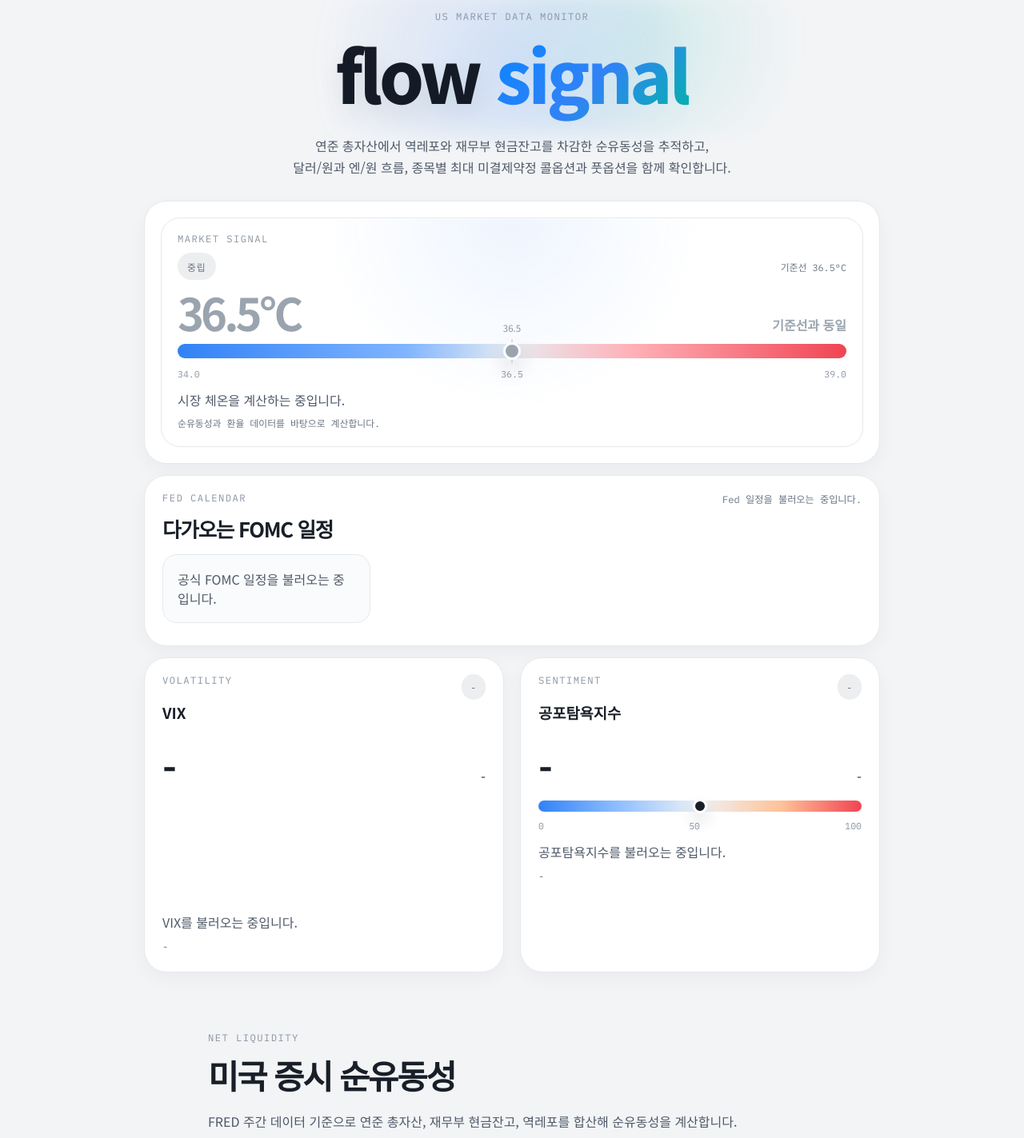
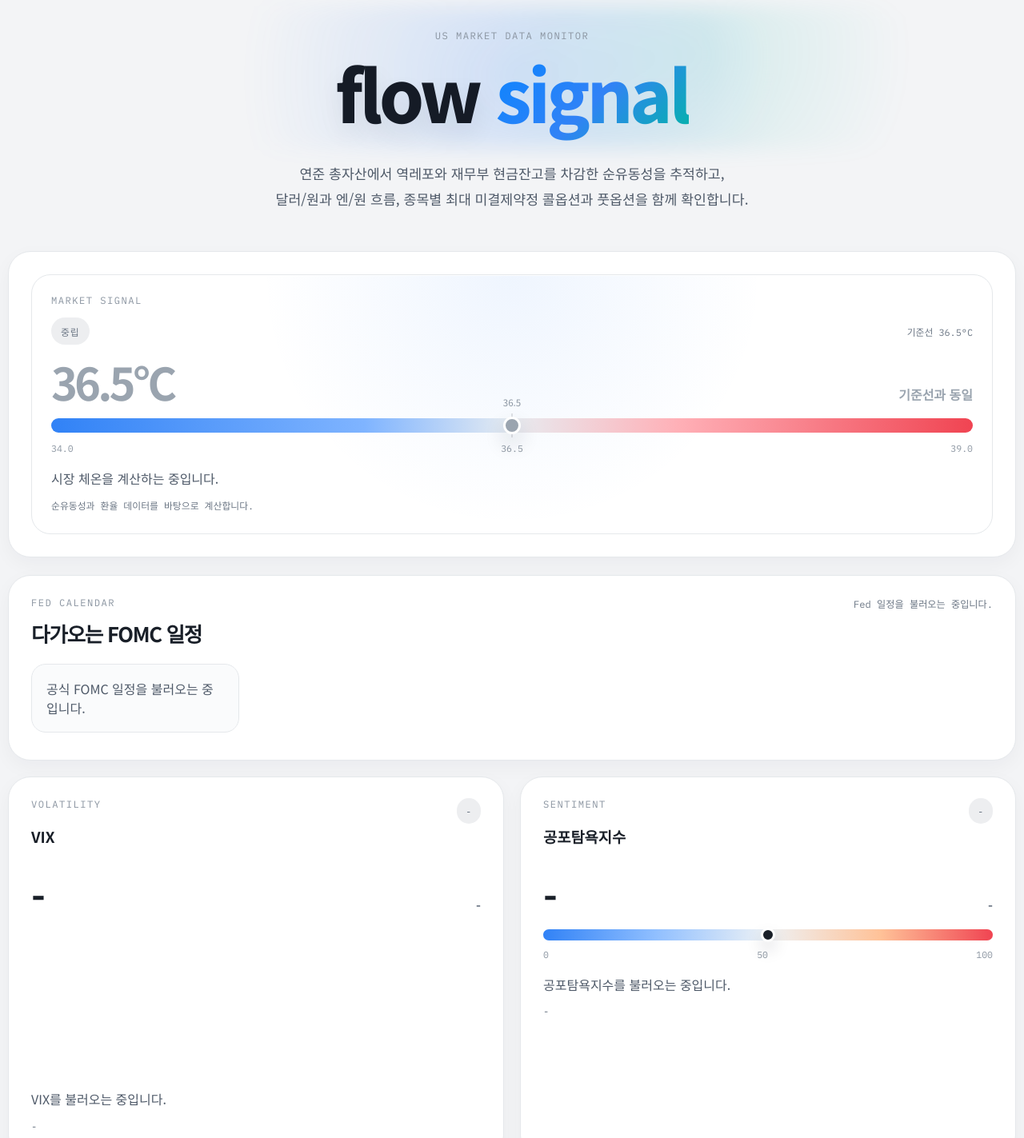
Before and after one commit to HyeonokKim/week2_codex_project, a website: page public/index.html in a window 1280 px wide. Shown: the part 104-1527 px from the top of the page at 80% size. Drawn offline with Linux system fonts and the light colour scheme; no server answers.

Commit message:
Revert "Compress above-the-fold layout"
This reverts commit 45b7103a5f0265a1594be3e8f663f46b2f896129.

```diff
--- a/public/styles.css
+++ b/public/styles.css
@@ -17,7 +17,7 @@
   --red-soft: rgba(240, 68, 82, 0.1);
   --shadow: 0 8px 24px rgba(15, 23, 42, 0.04);
   --radius: 28px;
-  --content: 920px;
+  --content: 1320px;
 }
 
 * {
@@ -58,7 +58,7 @@
 
 .site-header-inner,
 .page-shell {
-  width: min(calc(100vw - 32px), 1320px);
+  width: min(calc(100vw - 20px), 1320px);
   margin: 0 auto;
 }
 
@@ -184,7 +184,7 @@
 }
 
 .page-shell {
-  padding: 28px 0 72px;
+  padding: 44px 0 88px;
 }
 
 .article-page {
@@ -214,7 +214,7 @@
 .hero-intro {
   position: relative;
   text-align: center;
-  padding: 10px 16px 8px;
+  padding: 18px 24px 14px;
 }
 
 .hero-intro::before {
@@ -278,16 +278,16 @@
 
 .lede {
   max-width: 760px;
-  margin: 14px auto 0;
+  margin: 22px auto 0;
   color: #4e5968;
-  font-size: 1rem;
-  line-height: 1.7;
+  font-size: 1.08rem;
+  line-height: 1.9;
 }
 
 .temperature-banner {
   display: block;
-  margin-top: 20px;
-  padding: 20px;
+  margin-top: 34px;
+  padding: 28px;
   background:
     linear-gradient(180deg, rgba(255, 255, 255, 0.92), rgba(248, 250, 252, 0.96)),
     radial-gradient(circle at top right, rgba(49, 130, 246, 0.08), transparent 32%);
@@ -297,7 +297,7 @@
   --thermo-color: #9aa4af;
   --thermo-position: 50%;
   width: 100%;
-  padding: 18px 20px;
+  padding: 24px;
   border: 1px solid var(--line);
   border-radius: 24px;
   background:
@@ -308,7 +308,7 @@
 }
 
 .temperature-panel > .section-label {
-  margin-bottom: 10px;
+  margin-bottom: 14px;
 }
 
 .temperature-panel-head {
@@ -354,7 +354,7 @@
   align-items: flex-end;
   justify-content: space-between;
   gap: 18px;
-  margin-top: 12px;
+  margin-top: 18px;
 }
 
 .temperature-value {
@@ -372,7 +372,7 @@
 }
 
 .temperature-meter {
-  margin-top: 12px;
+  margin-top: 18px;
 }
 
 .temperature-meter-track {
@@ -432,20 +432,20 @@
 }
 
 .temperature-description {
-  margin: 12px 0 0;
+  margin: 16px 0 0;
   color: #4e5968;
-  line-height: 1.65;
+  line-height: 1.8;
 }
 
 .temperature-note {
-  margin: 8px 0 0;
-  line-height: 1.6;
+  margin: 10px 0 0;
+  line-height: 1.7;
 }
 
 .macro-stack {
   display: grid;
-  gap: 14px;
-  margin-top: 14px;
+  gap: 20px;
+  margin-top: 22px;
 }
 
 .macro-panel-head {
@@ -454,7 +454,7 @@
 
 .fed-panel,
 .macro-signal-card {
-  padding: 20px 22px;
+  padding: 26px 28px;
 }
 
 .fed-panel {
@@ -476,7 +476,7 @@
   grid-auto-flow: column;
   grid-auto-columns: 260px;
   gap: 12px;
-  margin-top: 14px;
+  margin-top: 20px;
   width: 100%;
   max-width: 100%;
   overflow-x: auto;
@@ -568,7 +568,7 @@
 
 .macro-reading {
   align-items: flex-end;
-  margin-top: 12px;
+  margin-top: 18px;
 }
 
 .macro-value {
@@ -594,17 +594,17 @@
   display: block;
   width: 100%;
   height: auto;
-  margin-top: 12px;
+  margin-top: 16px;
 }
 
 .macro-description {
-  margin: 12px 0 0;
+  margin: 16px 0 0;
   color: #4e5968;
-  line-height: 1.65;
+  line-height: 1.8;
 }
 
 .macro-footnote {
-  margin-top: 8px;
+  margin-top: 10px;
 }
 
 .sentiment-meter {
```
